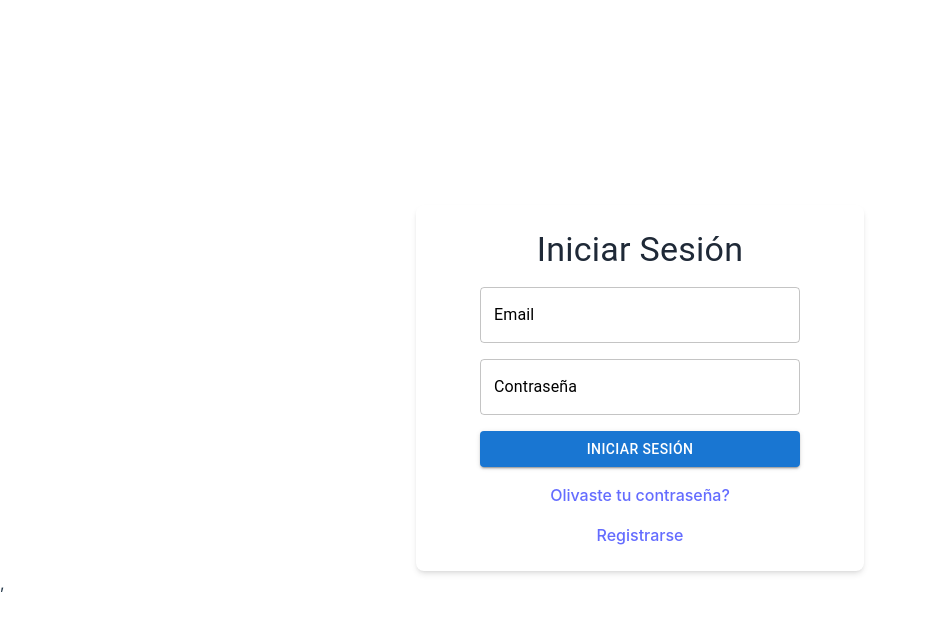
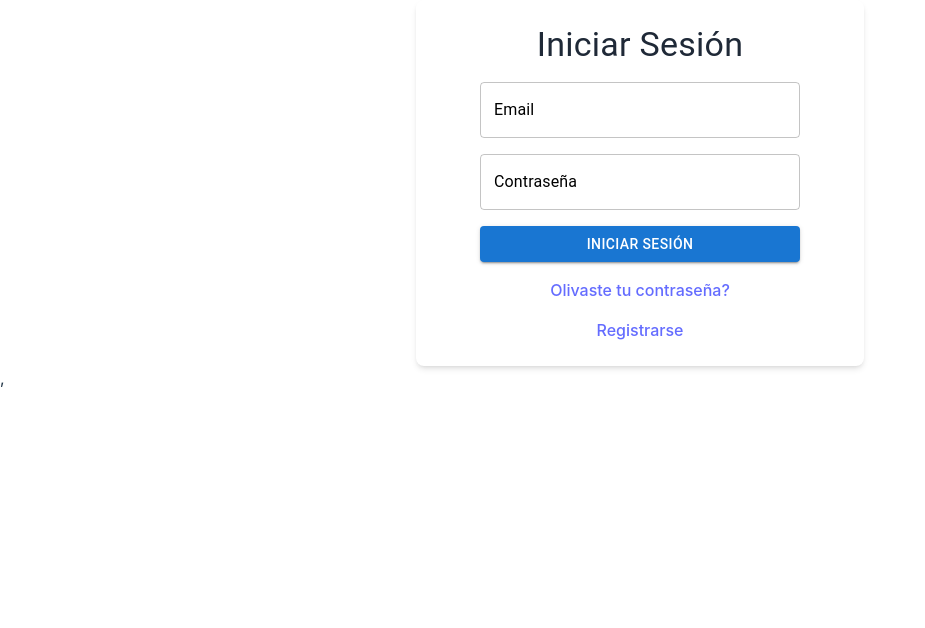
Before and after one commit to vogelnahuel/chess-front, a React (Vite) app: page /login in a window 1280 px wide. Shown: the top 628 px of the page, without its empty margins (0-925 px from the left). Built offline with nearby package versions, Linux system fonts and the light colour scheme.

Commit message:
mejorando dashboard

```diff
--- a/package.json
+++ b/package.json
@@ -22,6 +22,7 @@
     "chessboardjsx": "^2.4.7",
     "env-cmd": "^10.1.0",
     "formik": "^2.4.6",
+    "notistack": "^3.0.2",
     "react": "^19.0.0",
     "react-chessboard": "^4.7.2",
     "react-dom": "^19.0.0",
--- /dev/null
+++ b/src/App.tsx
@@ -0,0 +1,27 @@
+import { Outlet, useLocation } from "react-router-dom";
+import { SnackbarProvider } from "notistack";
+import { NavBar } from "./components/NavBar";
+import * as URL from "./routes/utils/_url";
+import { Box } from "@mui/material";
+export const App = () => {
+  const location = useLocation();
+
+  // Ocultar Navbar en la pantalla de login
+  const showNavbar = location.pathname !== URL.ROUTE_URL_LOGIN;
+
+  return (
+    <SnackbarProvider maxSnack={3} autoHideDuration={3000} preventDuplicate>
+      <div style={{ display: "flex", width: "100%", padding: "0px", margin: "0px" }}>
+
+
+        <Box style={{  display: "flex", height: "auto"}}>
+            {showNavbar && <NavBar />}
+
+        </Box>
+        <Box style={{  display: "flex" , overflow: "auto"}}>
+          <Outlet />
+        </Box>
+      </div>
+    </SnackbarProvider>
+  );
+};
--- a/src/components/NavBar.tsx
+++ b/src/components/NavBar.tsx
@@ -5,10 +5,10 @@ export const NavBar = () => {
     const navigate = useNavigate()
   return (
 
-    <aside className="w-64 bg-gray-800 p-4 text-white">
+    <aside className="position-static  w-40 bg-gray-800 text-white">
     <nav>
       <ul>
-        <li className="mb-4">
+        <li className="mb-4 mt-10">
           <Button fullWidth variant="text" color="inherit" onClick={() => navigate('/club')}>
             Club (Noticias)
           </Button>
--- a/src/index.css
+++ b/src/index.css
@@ -21,18 +21,18 @@ a {
   font-weight: 500;
   color: #646cff;
   text-decoration: inherit;
+  margin: 0;
+  padding: 0;
 }
 a:hover {
   color: #535bf2;
 }
 
-body {
+body,html {
   margin: 0;
-  display: flex;
-  place-items: center;
-  min-width: 320px;
-  min-height: 100vh;
-  width: 100vw;
+  padding: 0;
+  width: 100%;
+  height: 100%;
 }
 
 h1 {
--- a/src/pages/Dashboard/Components/Chess.tsx
+++ b/src/pages/Dashboard/Components/Chess.tsx
@@ -1,5 +1,5 @@
 import { Box, Button, Grid, Paper, Typography } from '@mui/material';
-import Chessboard from 'chessboardjsx'; // Paquete para tablero de ajedrez
+import { Chessboard } from 'react-chessboard';
 import { useNavigate } from 'react-router-dom';
 
 
@@ -31,7 +31,11 @@ export const Chess = () => {
 
               {/* Tablero de Ajedrez */}
               <Box className="mt-6 flex justify-center">
-                <Chessboard width={400} position="start" />
+                  <Chessboard
+                  boardWidth={400}
+                   position="start"
+                   arePiecesDraggable={false} // Desactiva la interacción
+                  />
               </Box>
             </Paper>
         </Grid>
--- a/src/pages/Dashboard/Dashboard.tsx
+++ b/src/pages/Dashboard/Dashboard.tsx
@@ -1,6 +1,5 @@
 import React from 'react';
 import {  Grid } from '@mui/material';
-import { NavBar } from '../../components/NavBar';
 import { News } from '../../components/News';
 import { Profile, ProfileUser } from '../../components/Profile';
 import { Chess } from './Components/Chess';
@@ -11,12 +10,10 @@ const DashboardPage: React.FC = () => {
   const user: ProfileUser = { name: 'John Doe', avatarUrl: '', email: 'john.doe@example.com' }; // Datos de usuario
 
   return (
-    <div style={{ width: '100vw', display: 'flex', alignItems: 'center', justifyContent: 'center' }}>
-      {/* Menú Lateral */}
-      <NavBar />
+    <div style={{ display: 'flex', alignItems: 'center', justifyContent: 'center', overflow: 'auto', marginLeft: '10px' }}>
 
       {/* Contenido del Dashboard */}
-      <main className="flex-grow bg-gray-100 p-6">
+      <main className="flex-grow bg-gray-100">
         <Grid container spacing={3}>
             {/* Perfil del Usuario */}
             <Profile user={user} isLoggedIn={isLoggedIn} />
@@ -24,6 +21,10 @@ const DashboardPage: React.FC = () => {
             <Chess />
             {/* Noticias */}
             <News />
+            <News />
+            <News />
+
+
         </Grid>
       </main>
     </div>
--- a/src/routes/guards/AuthGuard.tsx
+++ b/src/routes/guards/AuthGuard.tsx
@@ -4,6 +4,7 @@ import { AuthGuardProps } from "./guards.types";
 import * as URL from "../utils/_url";
 import { getLocalStorage } from "../../utils/localStorage";
 import { JSX } from "react/jsx-runtime";
+import { App } from "../../App";
 
 export const AuthGuard = (props: AuthGuardProps): JSX.Element => {
   const { isPublic = false } = props;
@@ -19,6 +20,9 @@ export const AuthGuard = (props: AuthGuardProps): JSX.Element => {
     return <Navigate to={URL.ROUTE_URL_LOGIN} replace />;
   }
 
+  console.log("token", token);
+  console.log("isPublic", isPublic);
+
   // Si hay token y la ruta es privada, renderizamos las rutas hijas
-  return <Outlet />;
+  return <App />;
 };
--- a/src/routes/index.tsx
+++ b/src/routes/index.tsx
@@ -22,7 +22,7 @@ export const ROUTES_DEF = [
     children: [
       {
         path: URL.ROUTE_URL_ROOT,
-        element: <Navigate to={URL.ROUTE_URL_ROOT} />,
+        element: <Navigate to={URL.ROUTE_URL_LOGIN} />,
       },
       { element: <ClubPage />, path: URL.ROUTE_URL_CLUB },
       { element: <DashboardPage />, path: URL.ROUTE_URL_DASHBOARD },
```
Also changed, not shown: 1 other file (tests, documents, lock files or other folders).
